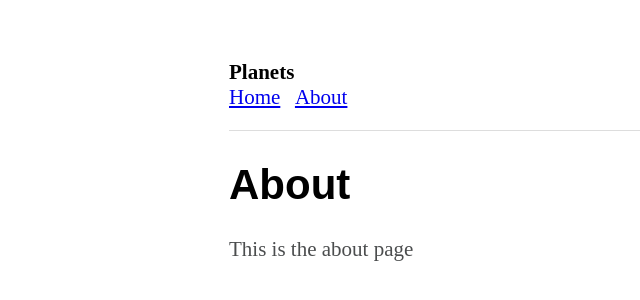
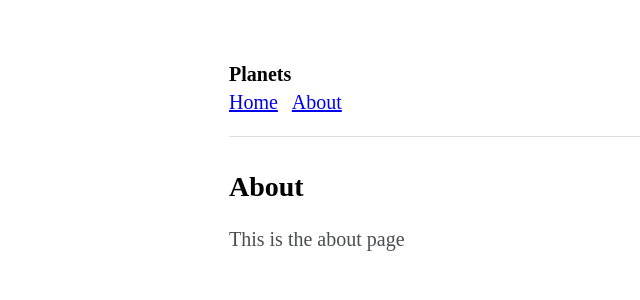
Before and after one commit to ffub/space-habitats, a Jekyll site: the page built from about.markdown, in a window 1280 px wide. Shown: the top 300 px of the page, without its empty margins (61-701 px from the left). Built offline with Jekyll 4.4.1, drawn with Linux system fonts in a browser that asks for light colours.

Commit message:
Updated Home and 2 other files

```diff
--- a/_includes/post_list.html
+++ b/_includes/post_list.html
@@ -1,6 +1,6 @@
 <div class="post-list">
 
-  {% for post in include.collection %}
+  {% for post in include.collection limit:include.limit reversed=reversed %}
     <div class="post">
       <span class="post__date">{{post.date | date: "%d %B, %y"}}</span>
       <a class="post__title" href="{{post.url}}">{{post.title}}</a>
--- a/_layouts/home.html
+++ b/_layouts/home.html
@@ -4,12 +4,12 @@
 
 {{content}}
 
-{% assign recent = site.posts | sort: -date | limit: 1 %}
+{% assign recent = site.posts | limit: 1 %}
 {% assign posts = site.posts | sort: date %}
 
 <h2>Most recent post</h2>
 
-{% include post_list.html collection=recent %}
+{% include post_list.html collection=recent limit=1 reversed=true %}
 
 <h2>All posts</h2>
 
--- a/_sass/_type.scss
+++ b/_sass/_type.scss
@@ -1,10 +1,18 @@
 body {
-  font-family: "source-serif-pro", serif;
-  font-size: 21px;
+  font-family: "ff-meta-serif-web-pro", serif;
+  font-size: 20px;
+  line-height: 1.4;
   color: hsl(200, 2%, 30%);
 }
 
 h1, h2, h3 {
-  font-family: "jaf-bernino-sans", sans-serif;
   color: black;
 }
+
+h1 {
+  font-size: 28px;
+}
+
+h2 {
+  font-size: 20px;
+}
```
